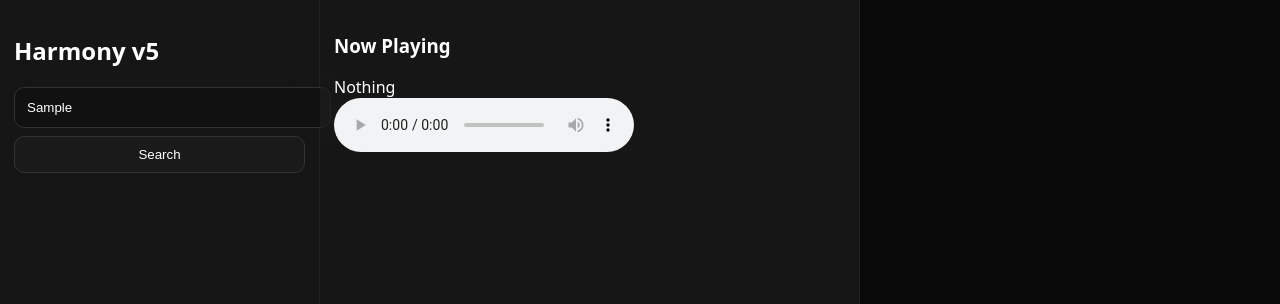
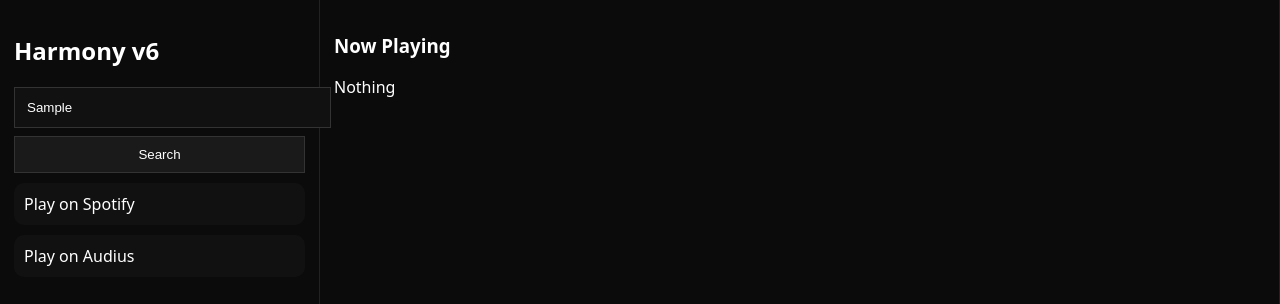
Before and after one commit to KGECMD/music-player22, a plain HTML site: page frontend.html in a window 1280 px wide. Both pictures are taken after typing "Sample" into the empty fields and a click on the button "Search". Shown: the top 304 px of the page. Drawn offline with Linux system fonts and the light colour scheme; no server answers.

Commit message:
Update Harmony Player to version 6 with layout changes

```diff
--- a/frontend.html
+++ b/frontend.html
@@ -1,62 +1,60 @@
 <!DOCTYPE html>
 <html>
 <head>
-<meta charset="UTF-8" />
-<title>Harmony Player v5</title>
+<meta charset="UTF-8">
+<title>Harmony v6</title>
 
 <style>
-body {
+body{
   margin:0;
   font-family:system-ui;
-  background:#0a0a0a;
+  background:#0b0b0b;
   color:white;
   display:grid;
-  grid-template-columns:320px 1fr 420px;
+  grid-template-columns:320px 1fr;
   height:100vh;
 }
 
-.panel { padding:14px; border-right:1px solid #222; }
-.glass { background:rgba(255,255,255,0.05); backdrop-filter:blur(18px); }
+.panel{padding:14px;border-right:1px solid #222}
 
-input {
+input{
   width:100%;
   padding:12px;
   background:#111;
   border:1px solid #333;
   color:white;
-  border-radius:10px;
 }
 
-button {
+button{
   width:100%;
   margin-top:8px;
   padding:10px;
-  border-radius:10px;
   background:#1a1a1a;
+  border:1px solid #333;
   color:white;
-  border:1px solid #333;
 }
 
-.item {
+.item{
+  margin-top:10px;
   padding:10px;
-  margin-top:10px;
   background:#111;
   border-radius:10px;
   cursor:pointer;
 }
 
-iframe {
+iframe{
   width:100%;
-  height:100%;
+  height:50%;
   border:none;
+  margin-top:10px;
 }
 </style>
 </head>
 
 <body>
 
-<div class="panel glass">
-  <h2>Harmony v5</h2>
+<div class="panel">
+  <h2>Harmony v6</h2>
 
   <input id="q" placeholder="Search music..." />
   <button onclick="search()">Search</button>
@@ -64,50 +62,51 @@ iframe {
   <div id="results"></div>
 </div>
 
-<div class="panel glass">
+<div class="panel">
   <h3>Now Playing</h3>
   <div id="now">Nothing</div>
 
-  <audio id="audio" controls></audio>
-</div>
-
-<div>
-  <iframe id="frame"></iframe>
+  <iframe id="spotify"></iframe>
+  <iframe id="audius"></iframe>
 </div>
 
 <script>
-async function search() {
-  const q = document.getElementById("q").value;
+function search(){
+  const q=document.getElementById("q").value;
+  const results=document.getElementById("results");
+  results.innerHTML="";
 
-  const res = await fetch(`/api/search?q=${encodeURIComponent(q)}`);
-  const data = await res.json();
+  // Spotify embed search
+  const s=document.createElement("div");
+  s.className="item";
+  s.innerText="Play on Spotify";
+  s.onclick=()=>{
+    document.getElementById("now").innerText="Spotify: "+q;
+    document.getElementById("spotify").src =
+      "https://open.spotify.com/search/" + encodeURIComponent(q);
+  };
 
-  const results = document.getElementById("results");
-  results.innerHTML = "";
+  // Audius search
+  const a=document.createElement("div");
+  a.className="item";
+  a.innerText="Play on Audius";
 
-  data.forEach(track => {
-    const div = document.createElement("div");
-    div.className = "item";
-    div.innerHTML = `
-      <b>${track.title}</b><br/>
-      <small>${track.artist}</small>
-    `;
+  a.onclick=async()=>{
+    const res=await fetch("/api/audius?q="+q);
+    const data=await res.json();
 
-    div.onclick = () => play(track);
+    const track=data.data?.[0];
+    if(!track) return;
 
-    results.appendChild(div);
-  });
-}
+    document.getElementById("now").innerText =
+      "Audius: "+track.title;
 
-function play(track) {
-  document.getElementById("now").innerText =
-    track.title + " - " + track.artist;
+    document.getElementById("audius").src =
+      "https://audius.co/embed/track/"+track.id;
+  };
 
-  document.getElementById("audio").src = track.preview;
-
-  // optional iframe “visual shell”
-  document.getElementById("frame").src =
-    "about:blank";
+  results.appendChild(s);
+  results.appendChild(a);
 }
 </script>
 
```
